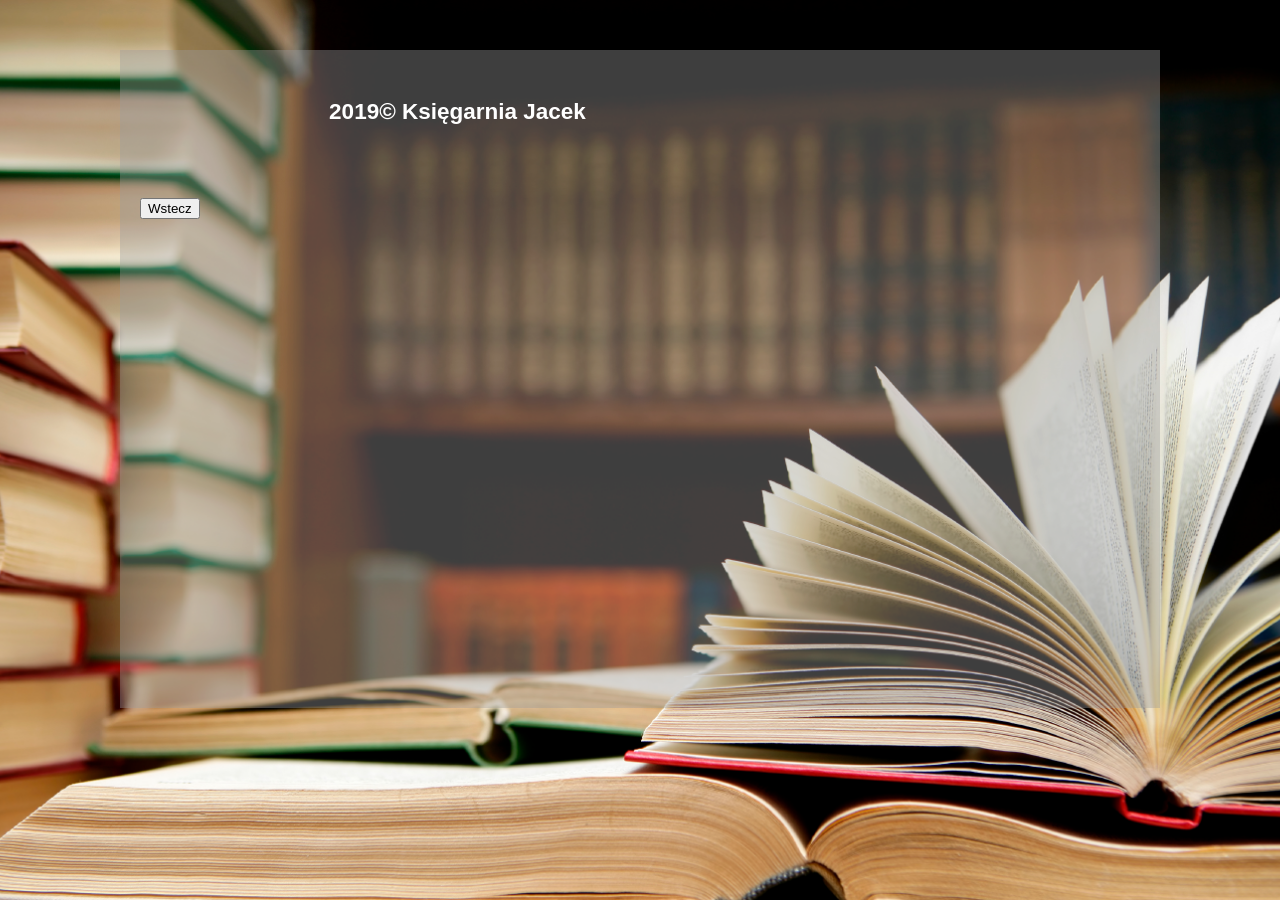
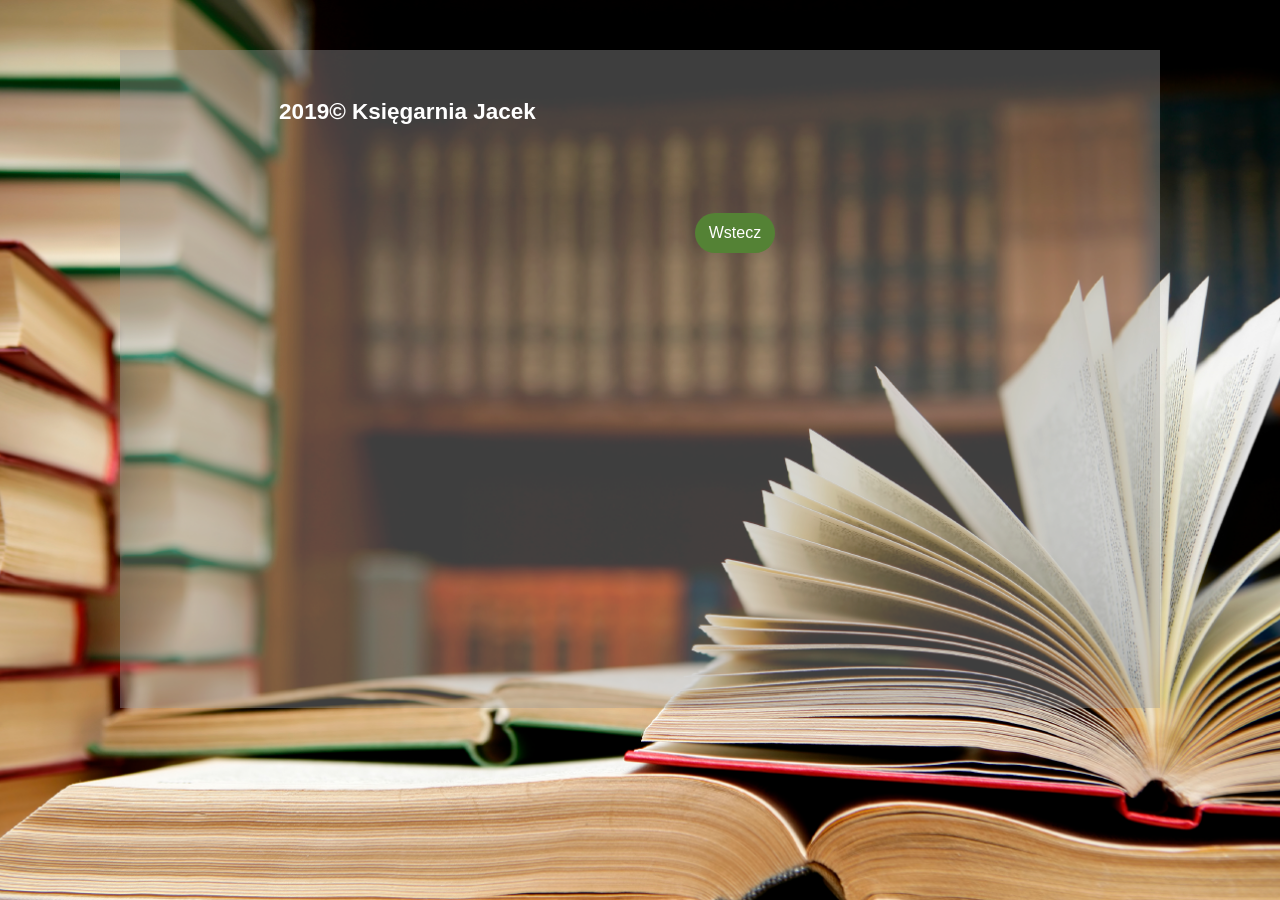
Before and after one commit to bookstore-jacek/webstore, a Django app: page /znajdz-ksiazke/ in a window 1280 px wide. Run offline with Django 3.2, Linux system fonts and the light colour scheme.

Commit message:
alternative version

```diff
--- a/src/pages/templates/home.html
+++ b/src/pages/templates/home.html
@@ -6,6 +6,10 @@
         <h3>Bestseller!</h3> <br style="clear:both" />
         <img src="{% static 'ostr.jpg' %}" />
     </div>
+{% endblock %}
+
+{% block back %}
+    <!-- <input type=button value="Wstecz" onClick="javascript:history.go(-1);"> -->
 {% endblock %}
 
 {% block box %}
--- a/src/static/style.css
+++ b/src/static/style.css
@@ -68,7 +68,7 @@ img
 
 #logo
 {
-	width: 615px;
+	width: 515px;
 	margin: 10px;
 	margin-bottom: 50px;
 	font-family: 'Josefin Sans', sans-serif;
@@ -153,3 +153,21 @@ a.tilelinkhtml5
 	text-align: center;
 	float: left;
 }
+
+input[type=button] {
+	border-radius: 20px;
+	background-color: #548235; /* Green */
+	border: none;
+	margin-top: 20px;
+	width: 80px;
+	height: 40px;
+	color: white;
+	text-align: center;
+	text-decoration: none;
+	float: right;
+	font-size: 16px;
+}
+
+input[type=button]:hover {
+    background-color:#385723;
+}
--- a/src/templates/base.html
+++ b/src/templates/base.html
@@ -16,13 +16,14 @@
 <body>
     <div class="bg">
         <div id="container">
-                {% block left_box %}
-                {% endblock %}
+            {% block left_box %}
+            {% endblock %}
 
             <div id="content">
                 <div id="logo">
                     <h2>2019&copy; Księgarnia Jacek</h2>
                 </div>
+                {% block back %}{% endblock %}
 
                 <br style="clear:both" />
                 {% block box %}
```
